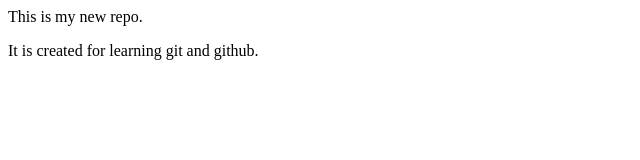
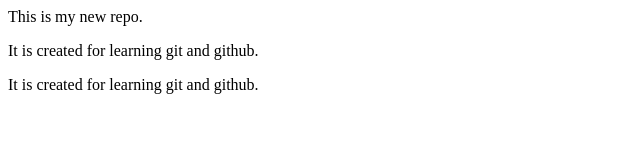
Before and after one commit to ShaikhMudassir09/local_repo2, a plain HTML site: page Index.html in a window 1280 px wide. Shown: the whole page, without its empty margins (0-640 px from the left). Drawn offline with Linux system fonts and the light colour scheme.

Commit message:
add new feature

```diff
--- a/Index.html
+++ b/Index.html
@@ -1,2 +1,3 @@
 <p>This is my new repo.</p>
 <p>It is created for learning git and github.</p>
+<p>It is created for learning git and github.</p>
```
